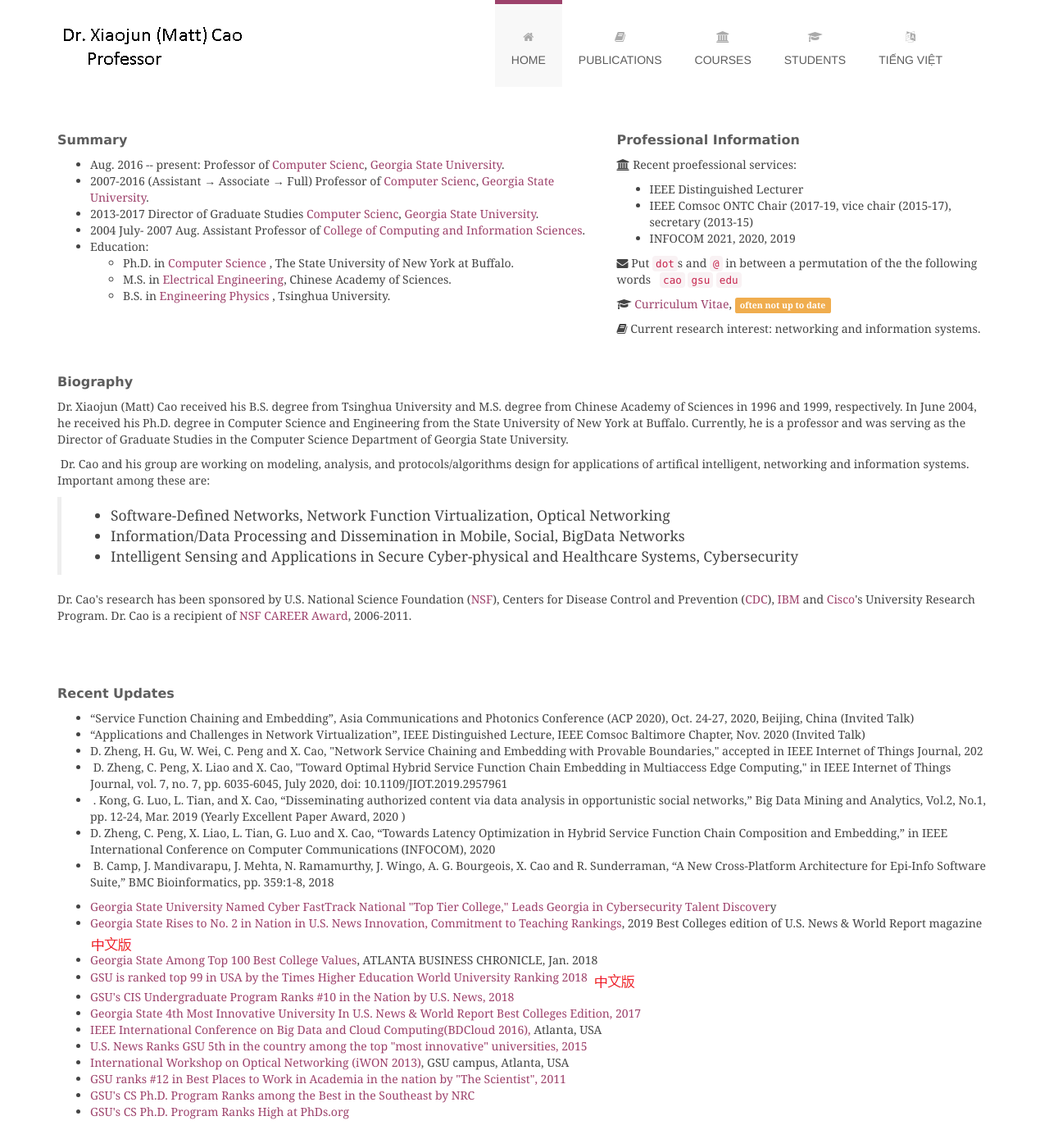
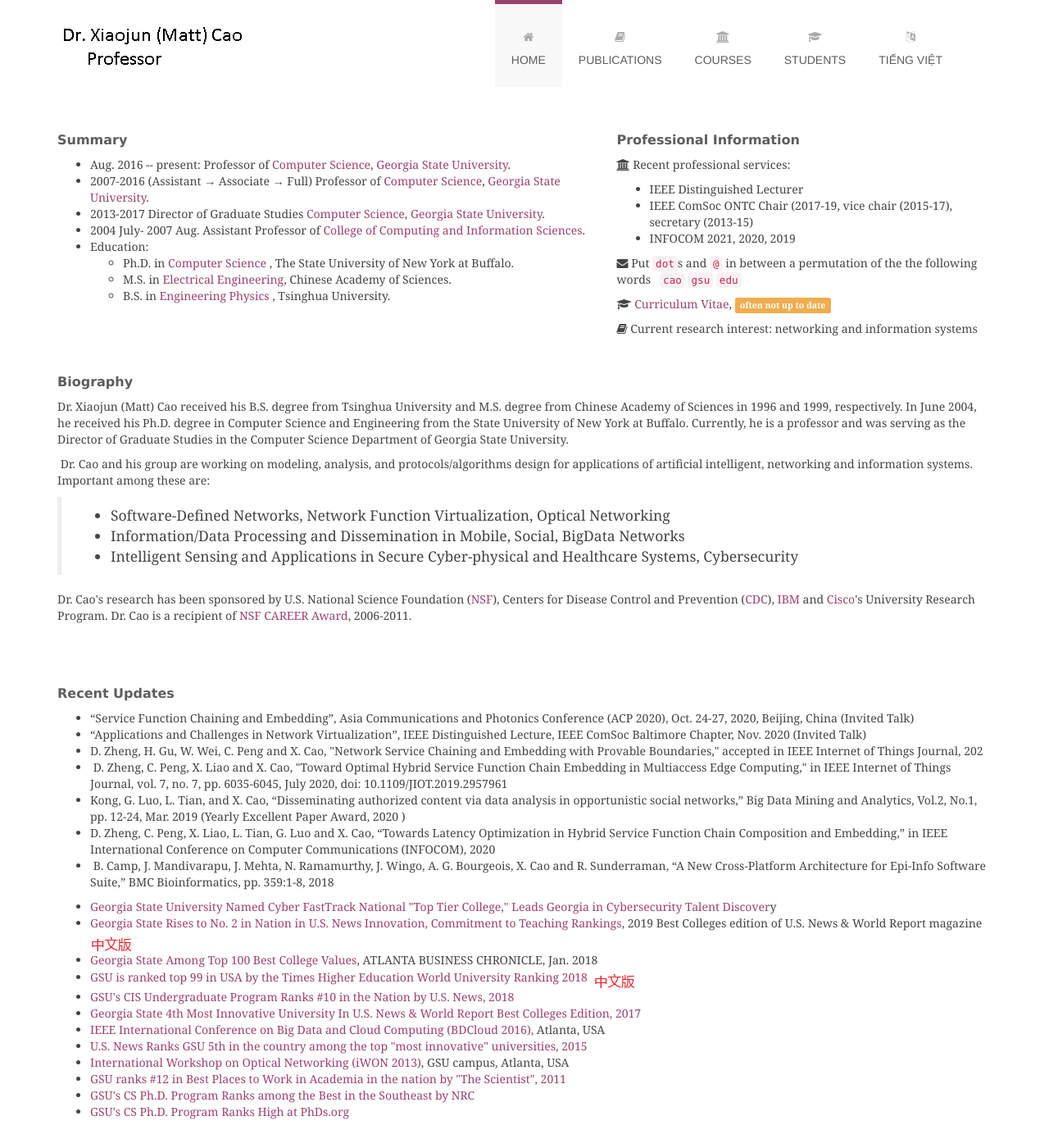
Before and after one commit to xiaojuncao/xiaojuncao, a Jekyll site: the page built from index.html, in a window 1280 px wide and 1400 px high. Shown: the whole window at 82% size. Built offline with Jekyll 4.4.1, drawn with Linux system fonts in a browser that asks for light colours; some web fonts are replaced.

```diff
--- a/index.html
+++ b/index.html
@@ -10,9 +10,9 @@ title: Home
                 <div class="col-sm-7 front-full-width-text">
                   <h3>Summary</h3>
                     <ul>
-                      <li>Aug. 2016 -- present: Professor of <a href="http://cs.gsu.edu/">Computer Scienc</a>, <a href="http://www.gsu.edu">Georgia State University</a>.
-					  <li>2007-2016 (Assistant &#x2192; Associate &#x2192; Full) Professor of <a href="http://cs.gsu.edu/">Computer Scienc</a>, <a href="http://www.gsu.edu">Georgia State University</a>.
-                      <li>2013-2017 Director of Graduate Studies <a href="http://cs.gsu.edu/">Computer Scienc</a>, <a href="http://www.gsu.edu">Georgia State University</a>.
+                      <li>Aug. 2016 -- present: Professor of <a href="http://cs.gsu.edu/">Computer Science</a>, <a href="http://www.gsu.edu">Georgia State University</a>.
+					  <li>2007-2016 (Assistant &#x2192; Associate &#x2192; Full) Professor of <a href="http://cs.gsu.edu/">Computer Science</a>, <a href="http://www.gsu.edu">Georgia State University</a>.
+                      <li>2013-2017 Director of Graduate Studies <a href="http://cs.gsu.edu/">Computer Science</a>, <a href="http://www.gsu.edu">Georgia State University</a>.
                       <li>2004 July- 2007 Aug. Assistant Professor of <a href="https://www.rit.edu/computing/">College of Computing and Information Sciences</a>.
                       <li> Education:
                       <ul>
@@ -25,10 +25,10 @@ title: Home
                 <div class="col-sm-5 front-full-width-text fadeInUp">
                     <h3>Professional Information</h3>
                     <div>
-                       <p><i class="fa fa-university"></i> Recent proefessional services:
+                       <p><i class="fa fa-university"></i> Recent professional services:
                          <ul>
                            <li> IEEE Distinguished Lecturer
-						   <li> IEEE Comsoc ONTC Chair (2017-19, vice chair (2015-17), secretary (2013-15)
+						   <li> IEEE ComSoc ONTC Chair (2017-19, vice chair (2015-17), secretary (2013-15)
                            <li> INFOCOM 2021, 2020, 2019
                          </ul>
                        </p>
@@ -38,7 +38,7 @@ title: Home
                        <code>edu</code>
                        </p>
                        <p><i class="fa fa-graduation-cap"></i> <a href="CV/cao.pdf">Curriculum Vitae</a>, <span class="label label-warning">often not up to date</span></p>
-                       <p><i class="fa fa-book"></i> Current research interest: networking and information systems.</p>
+                       <p><i class="fa fa-book"></i> Current research interest: networking and information systems</p>
                     </div>
                 </div>
             </div>
@@ -49,7 +49,7 @@ title: Home
       <div class="container">
         <h3>Biography</h3>
         <p>Dr. Xiaojun (Matt) Cao received his B.S. degree from Tsinghua University and M.S. degree from Chinese Academy of Sciences in 1996 and 1999, respectively. In June 2004, he received his Ph.D. degree in Computer Science and Engineering from the State University of New York at Buffalo. Currently, he is a professor and was serving as the Director of Graduate Studies in the Computer Science Department of Georgia State University.&nbsp; </p>
-        <p>&nbsp;Dr. Cao and his group are working on modeling, analysis, and protocols/algorithms design for applications of artifical intelligent, networking and information systems. Important among these are:</p>
+        <p>&nbsp;Dr. Cao and his group are working on modeling, analysis, and protocols/algorithms design for applications of artificial intelligent, networking and information systems. Important among these are:</p>
         <blockquote>
           <ul>
             <li>Software-Defined Networks, Network Function Virtualization, Optical Networking&nbsp;</li>
@@ -68,10 +68,10 @@ title: Home
       <h3>Recent Updates</h3>
       <ul>
 		<li> “Service Function Chaining and Embedding”, Asia Communications and Photonics Conference (ACP 2020), Oct. 24-27, 2020, Beijing, China (Invited Talk)</li>
-        <li>“Applications and Challenges in Network Virtualization”, IEEE Distinguished Lecture, IEEE Comsoc Baltimore Chapter, Nov. 2020 (Invited Talk)</li>
+        <li>“Applications and Challenges in Network Virtualization”, IEEE Distinguished Lecture, IEEE ComSoc Baltimore Chapter, Nov. 2020 (Invited Talk)</li>
         <li>D. Zheng, H. Gu, W. Wei, C. Peng and X. Cao, "Network Service Chaining and Embedding with Provable Boundaries," accepted in IEEE Internet of Things Journal, 202</li>
         <li>&nbsp;D. Zheng, C. Peng, X. Liao and X. Cao, "Toward Optimal Hybrid Service Function Chain Embedding in Multiaccess Edge Computing," in IEEE Internet of Things Journal, vol. 7, no. 7, pp. 6035-6045, July 2020, doi: 10.1109/JIOT.2019.2957961&nbsp;</li>
-        <li>&nbsp;. Kong, G. Luo, L. Tian, and X. Cao, “Disseminating authorized content via data analysis in opportunistic social networks,” Big Data Mining and Analytics, Vol.2, No.1, pp. 12-24, Mar. 2019 (Yearly Excellent Paper Award, 2020 )&nbsp;</li>
+        <li>Kong, G. Luo, L. Tian, and X. Cao, “Disseminating authorized content via data analysis in opportunistic social networks,” Big Data Mining and Analytics, Vol.2, No.1, pp. 12-24, Mar. 2019 (Yearly Excellent Paper Award, 2020 )&nbsp;</li>
         <li>D. Zheng, C. Peng, X. Liao, L. Tian, G. Luo and X. Cao, “Towards Latency Optimization in Hybrid Service Function Chain Composition and Embedding,” in IEEE International Conference on Computer Communications (INFOCOM), 2020&nbsp;</li>
 		<li>&nbsp;B. Camp, J. Mandivarapu, J. Mehta, N. Ramamurthy, J. Wingo, A. G. Bourgeois, X. Cao and R. Sunderraman, “A New Cross-Platform Architecture for Epi-Info Software Suite,” BMC Bioinformatics, pp. 359:1-8, 2018&nbsp;
         <!--
@@ -94,7 +94,7 @@ title: Home
                 <li><a href="https://www.timeshighereducation.com/student/best-universities/best-universities-united-states">GSU is ranked top 99 in USA by the Times Higher Education World University Ranking 2018</a>  <a href="https://grid.cs.gsu.edu/pan/ranking2018.htm"><img src="assets/img/Zhongwen.gif" width="51" height="25" alt="Chinese Version" longdesc="https://grid.cs.gsu.edu/pan/ranking2018.htm"></a></li>
                 <li> <a href="http://colleges.usnews.rankingsandreviews.com/best-colleges/rankings/business-management-information-systems"> GSU's CIS Undergraduate Program Ranks #10 in the Nation by U.S. News, 2018</a></li>
                 <li> <a href="http://news.gsu.edu/2017/09/12/georgia-state-fourth-innovative-university-u-s-news-world-report/">Georgia State 4th Most Innovative University In U.S. News &amp; World Report Best Colleges Edition, 2017</a></li>
-                <li><a href="http://grid.cs.gsu.edu/%7Ebdcloud/">IEEE International         Conference on Big Data and Cloud Computing(BDCloud 2016),</a> Atlanta, USA</li>
+                <li><a href="http://grid.cs.gsu.edu/%7Ebdcloud/">IEEE International         Conference on Big Data and Cloud Computing (BDCloud 2016),</a> Atlanta, USA</li>
                 <li><a href="http://news.gsu.edu/2015/09/09/u-s-news-ranks-georgia-state-among-nations-leading-teaching-innovative-colleges-and-universities/">U.S. News Ranks GSU 5th in the country among the top "most innovative" universities, 2015</a></li>
                 <li><a href="iwon/">International Workshop on Optical Networking (iWON 2013)</a>, GSU campus, Atlanta, USA</li>
                 <li><a href="http://www.the-scientist.com/wordpress/wp-content/uploads/2011/07/Best-Places-To-Work-Academia2011.pdf"> GSU ranks #12 in Best Places to Work in Academia in the nation by "The Scientist", 2011</a> </li>
```
Also changed, not shown: assets/img/logo@2x.png.
